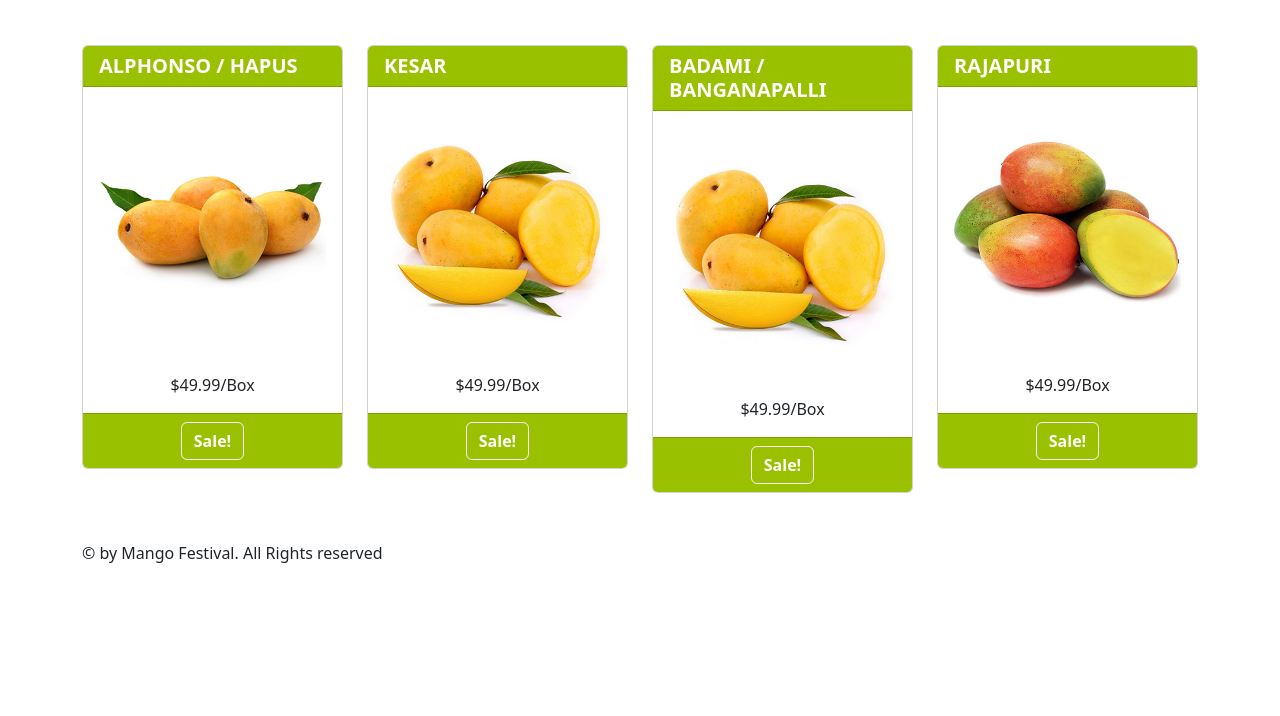
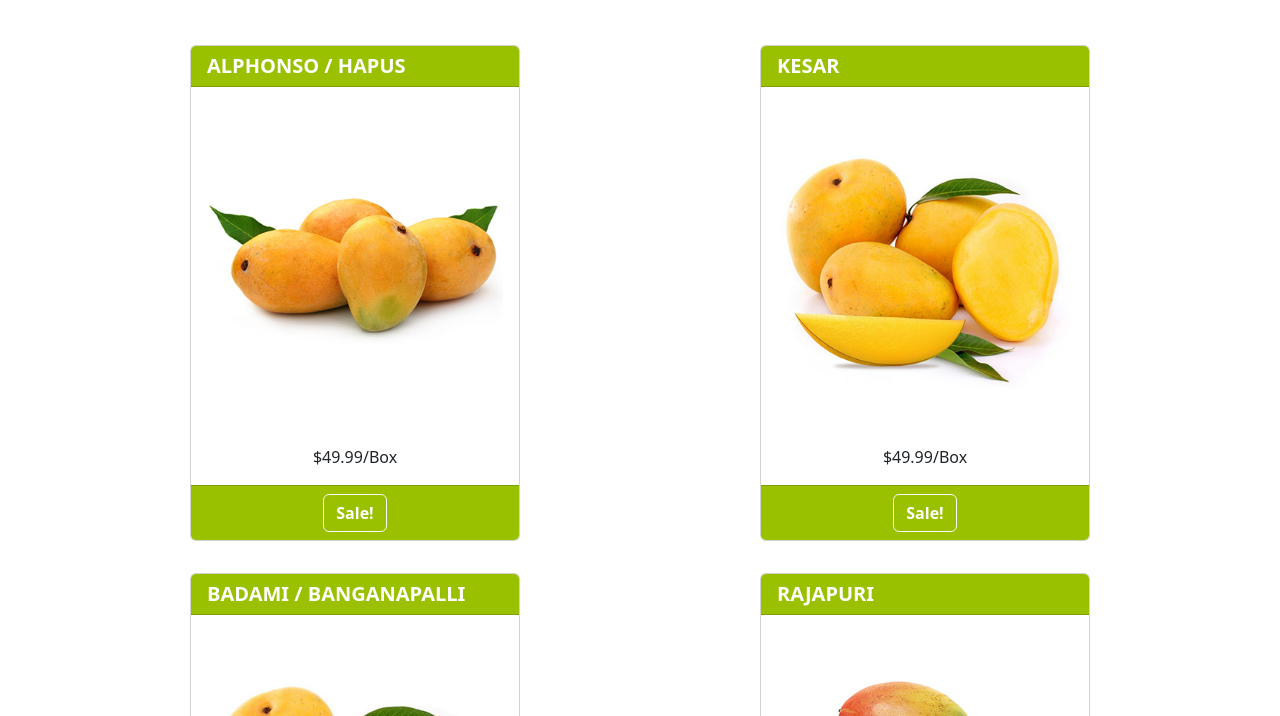
Before and after one commit to Jyoti-Parashar/MangoFestival, a website: page Index.html in a window 1280 px wide. Shown: the part 624-1340 px from the top of the page. Before the commit the page ends 1189 px from the top, so only its background shows below. Drawn offline with nearby package versions, Linux system fonts and the light colour scheme.

Commit message:
Javascript tag and css for cards

```diff
--- a/Index.html
+++ b/Index.html
@@ -70,8 +70,8 @@
         </header>
 
         <div class="row">
-            <div class="col-md ">
-                <div class="card " id="card-1">
+            <div class="col-xxl-3 col-lg-6 col-md-6 col-sm-12 ">
+                <div class="card mx-auto" id="card-1">
                     <h5 class="card-header  btn-color">ALPHONSO / HAPUS</h5>
                     <img src="./Images/Alphonso.jpg" class="card-img-top h-25 p-3" alt="...">
                     <div class="card-body">
@@ -82,8 +82,8 @@
                     </div>
                 </div>
             </div>
-            <div class="col-md ">
-                <div class="card" id="card-2">
+            <div class="col-xxl-3 col-lg-6 col-md-6 col-sm-12 ">
+                <div class="card mx-auto" id="card-2">
                     <h5 class="card-header  btn-color">KESAR</h5>
                     <img src="./Images/Badami.jpg" class="card-img-top h-25 p-3" alt="...">
                     <div class="card-body">
@@ -94,8 +94,8 @@
                     </div>
                 </div>
             </div>
-            <div class="col-md ">
-                <div class="card " id="card-3">
+            <div class="col-xxl-3 col-lg-6 col-md-6 col-sm-12 ">
+                <div class="card mx-auto" id="card-3">
                     <h5 class="card-header  btn-color">BADAMI / BANGANAPALLI</h5>
                     <img src="./Images/Badami.jpg" class="card-img-top h-25 p-3" alt="...">
                     <div class="card-body">
@@ -106,10 +106,10 @@
                     </div>
                 </div>
             </div>
-            <div class="col-md ">
-                <div class="card" id="card-3">
+            <div class="col-xxl-3 col-lg-6 col-md-6 col-sm-12 ">
+                <div class="card mx-auto" id="card-3">
                     <h5 class="card-header  btn-color">RAJAPURI</h5>
-                    <img src="./Images/Rajapuri.jpg" class="card-img-top h-20 p-3" alt="...">
+                    <img src="./Images/Rajapuri.jpg" class="card-img-top h-25 p-3" alt="...">
                     <div class="card-body">
                         <p class="card-text text-center">$49.99/Box</p>
                     </div>
@@ -130,7 +130,7 @@
         </div>
     </footer>
 
-
+    <script src="./node_modules/bootstrap/dist/js/bootstrap.bundle.js" ></script>
 </body>
 
 </html>
--- a/Styles/Style.css
+++ b/Styles/Style.css
@@ -37,3 +37,14 @@ input:focus{
     max-width: 100%;
 
 }
+
+.min-width{
+    min-width: fit-content;
+}
+
+.card{
+    margin-inline: 1rem;
+    margin-bottom: 2rem;
+    min-width: 290px;
+    max-width: 330px;
+}
```
Also changed, not shown: Contact.html (+21 -5 lines), test.html (added, +43 -0 lines).
